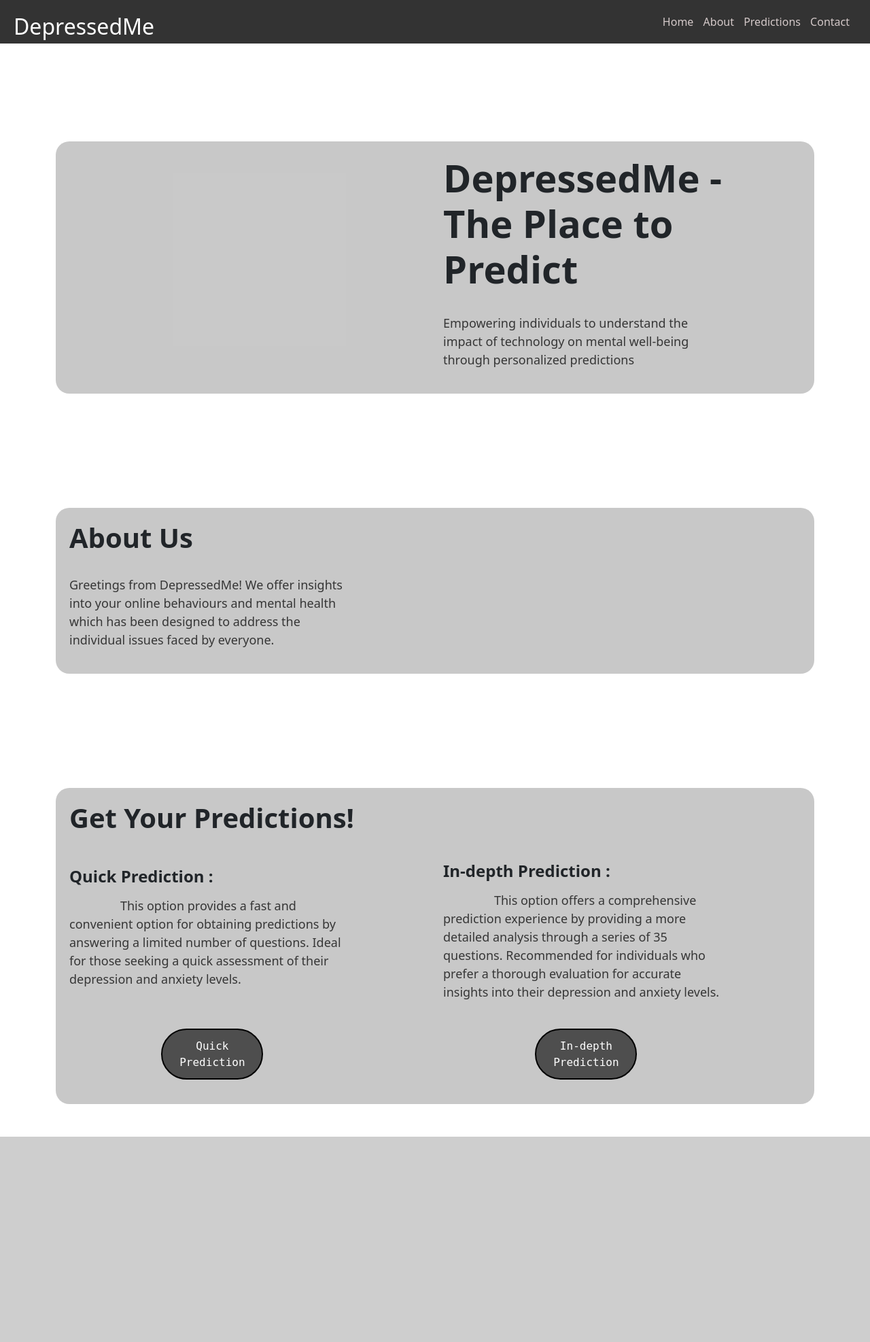
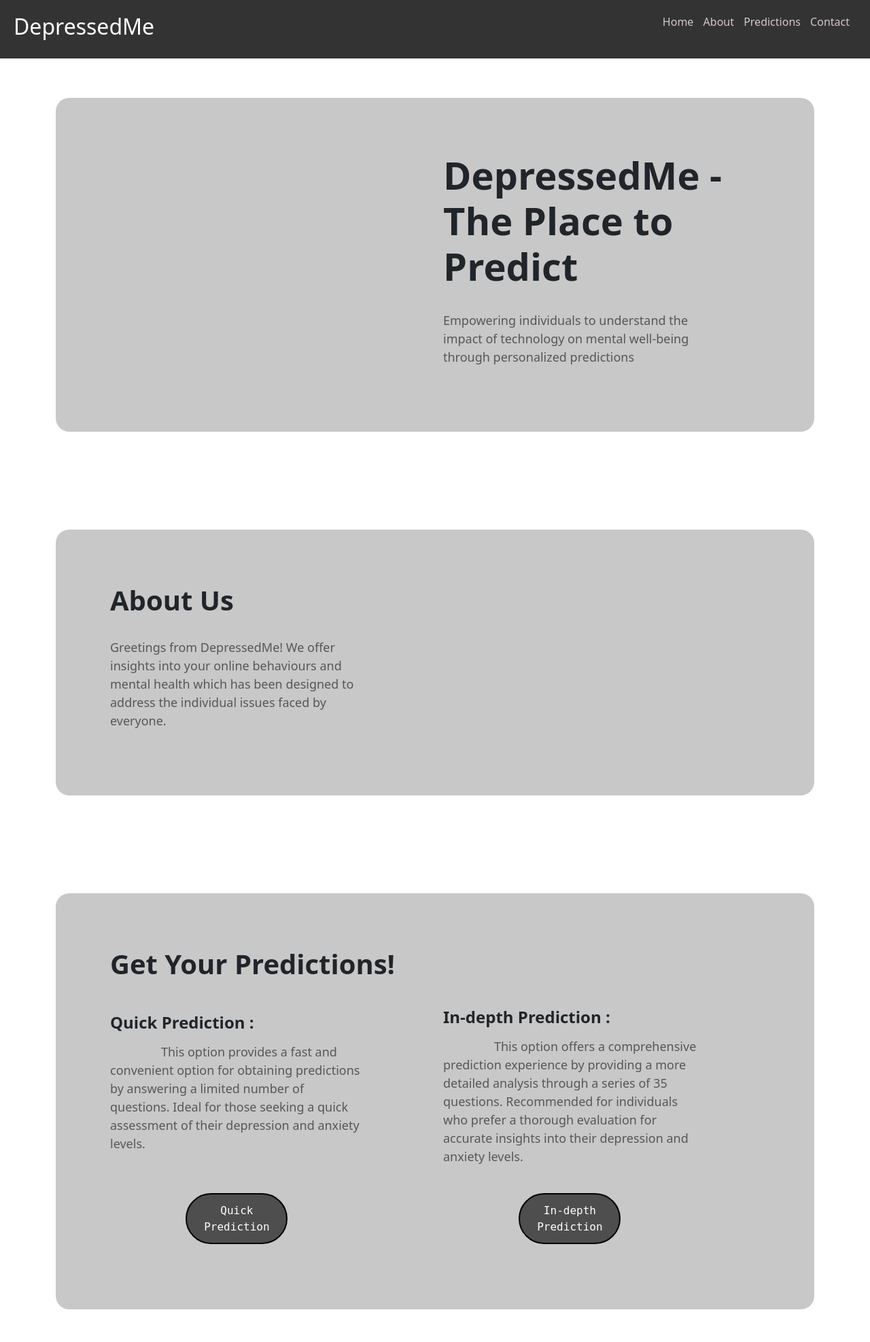
Before and after one commit to Sai-1111/DepressedMeWebsite, a Flask app: page / in a window 1280 px wide. Shown: the whole page at 68% size. Before the commit the page ends 1672 px from the top, so only its background shows below. Run offline with Flask 3, Linux system fonts and the light colour scheme; some libraries are stand-ins or nearby versions.

Commit message:
heading changes

```diff
--- a/static/css/LandingStyle.css
+++ b/static/css/LandingStyle.css
@@ -13,8 +13,10 @@
 .abt-us, .intro, .pred{
     background-color: #33333344;;
     border-radius: 20px;
-    padding: 20px;
+    padding: 80px;
+    position: relative;
 }
+
 
 .hed {
     font-size: 3.5em;
@@ -44,6 +46,8 @@ a:active {
     background-color: #333;
     color: #fff;
     padding: 20px;
+    position:fixed;
+    width: 100%;
 }
 
 .head h1 {
@@ -63,7 +67,7 @@ h2 {
 .intro p, .abt-us p, .pred p {
     font-size:large;
     font-weight: 500;
-    color: #363636;
+    color: #363636c6;
     width: 80%;
 }
 
--- a/templates/LandingPage.html
+++ b/templates/LandingPage.html
@@ -22,58 +22,78 @@
         </nav>
         <br>
     </div>
-    <br><br><br><br><br><br>
     <div class="container">
-        <div class="intro" id="intr">
+        <div id="intr"> <br><br><br><br><br><br>
+            <div class="intro" >
                 <div class="row">
                     <div class="col-6">
 
                     </div>
                     <div class="col-6" id="txt">
                         <h1 class="hed">DepressedMe - The Place to Predict</h1><br>
-                    <p>Empowering individuals to understand the impact of technology on mental well-being through personalized predictions</p>
+                        <p>Empowering individuals to understand the impact of technology on mental well-being through
+                            personalized predictions</p>
                     </div>
                 </div>
             </div>
-        <br><br><br><br><br><br><br>
-        <div class="abt-us" id="aus">
+        </div>
+        <div id="aus"><br><br><br><br><br><br>
+            <div class="abt-us">
                 <div class="row">
                     <div class="col-6">
                         <h1>About Us</h1><br>
-                    <p>Greetings from DepressedMe! We offer insights into your online behaviours and mental health which has been designed to address the individual issues faced by everyone.</p>
+                        <p>Greetings from DepressedMe! We offer insights into your online behaviours and mental health
+                            which
+                            has been designed to address the individual issues faced by everyone.</p>
                     </div>
                     <div class="col-6">
 
                     </div>
                 </div>
             </div>
-        <br><br><br><br><br><br><br>
-        <div class="pred" id="predd">
+        </div>
+        <div id="predd">
+            <br><br><br><br><br><br>
+            <div class="pred">
                 <div class="row">
                     <div class="col-6">
                         <h1>Get Your Predictions!</h1><br>
-                    <p><h4>Quick Prediction :</h4></p>
+                        <p>
+                        <h4>Quick Prediction :</h4>
+                        </p>
                         <p>&nbsp;&nbsp;&nbsp;&nbsp;&nbsp;&nbsp;&nbsp;&nbsp;&nbsp;&nbsp;&nbsp;&nbsp;&nbsp;&nbsp;&nbsp;
-                        This option provides a fast and convenient option for obtaining predictions by answering a limited number of questions. Ideal for those seeking a quick assessment of their depression and anxiety levels.</p>
+                            This option provides a fast and convenient option for obtaining predictions by answering a
+                            limited number of questions. Ideal for those seeking a quick assessment of their depression
+                            and
+                            anxiety levels.</p>
                     </div>
                     <div class="col-6">
                         <br><br><br>
-                    <p><h4>In-depth Prediction :</h4></p>
+                        <p>
+                        <h4>In-depth Prediction :</h4>
+                        </p>
                         <p>&nbsp;&nbsp;&nbsp;&nbsp;&nbsp;&nbsp;&nbsp;&nbsp;&nbsp;&nbsp;&nbsp;&nbsp;&nbsp;&nbsp;&nbsp;
-                        This option offers a comprehensive prediction experience by providing a more detailed analysis through a series of 35 questions. Recommended for individuals who prefer a thorough evaluation for accurate insights into their depression and anxiety levels.</p>
+                            This option offers a comprehensive prediction experience by providing a more detailed
+                            analysis
+                            through a series of 35 questions. Recommended for individuals who prefer a thorough
+                            evaluation
+                            for accurate insights into their depression and anxiety levels.</p>
                         <br>
                     </div>
                 </div>
                 <div class="row">
                     <div class="col-6">
                         <p style="text-align: center;">
-                        <a href="PredictionPage.html" class="pbut"><button class="butt" style="height:75px;width:150px">Quick Prediction</button></a>
+                            <a href="PredictionPage.html" class="pbut"><button class="butt"
+                                    style="height:75px;width:150px">Quick Prediction</button></a>
                         </p>
                     </div>
                     <div class="col-6">
                         <p style="text-align: center;">
-                        <a href="AccurateFormPage.html" class="pbut"><button class="butt" style="height:75px;width:150px">In-depth Prediction</button></a>
+                            <a href="AccurateFormPage.html" class="pbut"><button class="butt"
+                                    style="height:75px;width:150px">In-depth Prediction</button></a>
                         </p>
+                    </div>
                 </div>
             </div>
         </div>
```
Lines whose indentation alone changed are shown as unchanged.
